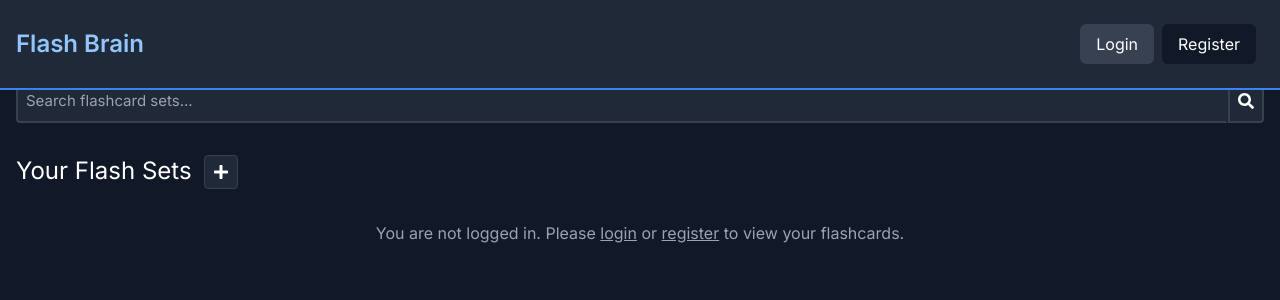
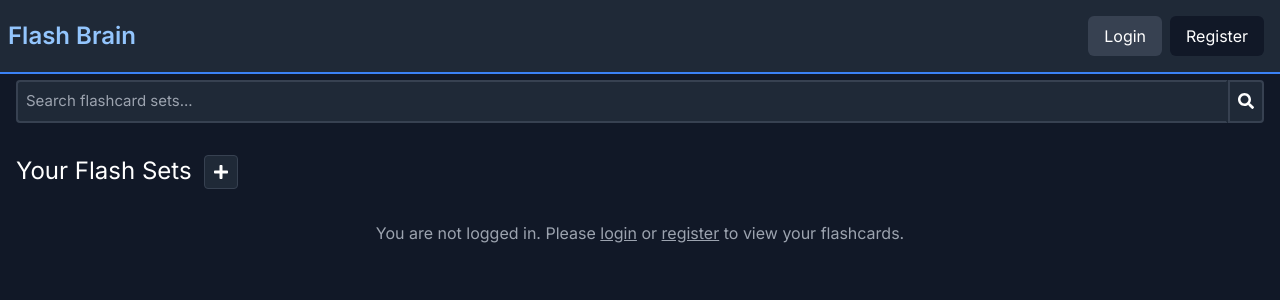
Before and after one commit to aadium/flash-brain, a Next.js app: page /dashboard in a window 1280 px wide. Shown: the top 300 px of the page. Built offline with nearby package versions, Linux system fonts and the light colour scheme.

Commit message:
Reduce padding in header navigation for improved layout

```diff
--- a/src/app/widgets/header.tsx
+++ b/src/app/widgets/header.tsx
@@ -55,7 +55,7 @@
 
     return (
         <nav className="bg-gray-800 fixed w-full border-b-2 border-blue-500">
-            <ul className="flex justify-between items-center p-4">
+            <ul className="flex justify-between items-center p-2">
                 <li><Link href='/dashboard'><h2 className="text-2xl font-semibold text-blue-300">Flash Brain</h2></Link></li>
                 <div className="flex items-center space-x-4">
                     <button onClick={toggleMenu} className="text-white md:hidden">
```
